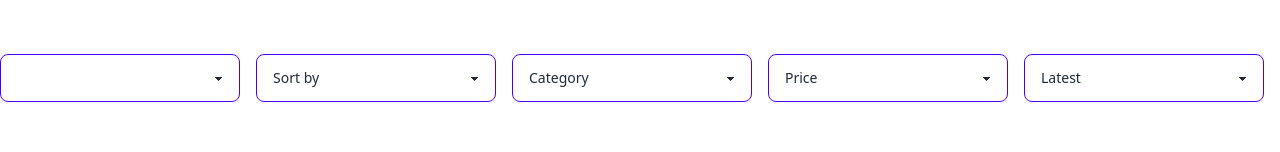
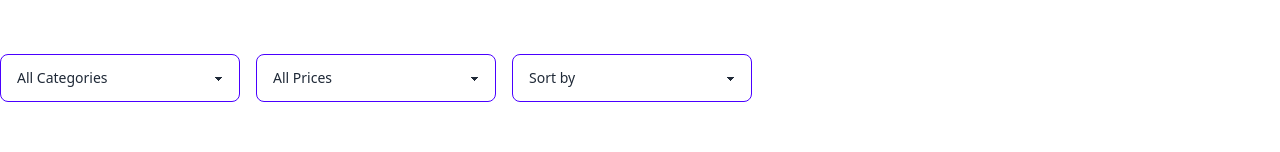
Before and after one commit to Sangma83/mern-ecommerce-frnt, a React (Vite) app: page /product in a window 1280 px wide. Shown: the part 178-330 px from the top of the page. Built offline with nearby package versions, Linux system fonts and the light colour scheme; no server answers; sample sign-in values are in the browser's storage.

Commit message:
category and price range categorization done

```diff
--- a/src/components/Product.jsx
+++ b/src/components/Product.jsx
@@ -9,14 +9,16 @@ const Product = () => {
     const [totalPages, setTotalPages] = useState(1);
     const [limit] = useState(9); // Set limit to 9 products per page
     const [search, setSearch] = useState(""); // State to hold the search query
+    const [category, setCategory] = useState(""); // State to hold the selected category
+    const [priceRange, setPriceRange] = useState(""); // State to hold the selected price range
 
     useEffect(() => {
-        fetchProducts(currentPage, search);
-    }, [currentPage, search]);
+        fetchProducts(currentPage, search, category, priceRange);
+    }, [currentPage, search, category, priceRange]);
 
-    const fetchProducts = async (page, searchQuery) => {
+    const fetchProducts = async (page, searchQuery, categoryQuery, priceRangeQuery) => {
         try {
-          const response = await fetch(`http://localhost:5000/products?page=${page}&limit=${limit}&search=${searchQuery}`);
+            const response = await fetch(`http://localhost:5000/products?page=${page}&limit=${limit}&search=${searchQuery}&category=${categoryQuery}&priceRange=${priceRangeQuery}`);
             const data = await response.json();
             setProducts(data.products);
             setTotalPages(data.totalPages);
@@ -42,10 +44,19 @@ const handleSearchChange = (event) => {
         setCurrentPage(1); // Reset to first page on new search
     };
 
+    const handleCategoryChange = (event) => {
+        setCategory(event.target.value);
+        setCurrentPage(1); // Reset to first page on category change
+    };
+
+    const handlePriceRangeChange = (event) => {
+        setPriceRange(event.target.value);
+        setCurrentPage(1); // Reset to first page on price range change
+    };
+
     return (
         <div>
             <Navbar />
-
 
             {/* Search Field */}
             <div className="my-14">
@@ -72,39 +83,50 @@ const handleSearchChange = (event) => {
 
             {/* Filters Section */}
             <div className="my-14">
-                <select className="select select-primary w-full max-w-60">
-                    <option disabled selected></option>
-                    <option>All</option>
+                <select
+                    className="select select-primary w-full max-w-60"
+                    value={category}
+                    onChange={handleCategoryChange} // Update category state on select change
+                >
+                    <option value="">All Categories</option>
+                    <option>Electronics</option>
+                    <option>Kitchen Appliances</option>
+                    <option>Fitness</option>
+                    <option>Wearable Technology</option>
+                    <option>Accessories</option>
+                    <option>Footwear</option>
+                    <option>Home Decor</option>
+                    <option>Cameras</option>
+                    <option>Audio</option>
+                    <option>Furniture</option>
+                    <option>Home Automation</option>
+                    <option>Personal Care</option>
+                    <option>Tools</option>
+                    <option>Gaming</option>
+                    <option>Transportation</option>
+                </select>
+                <select
+                    className="select select-primary w-full max-w-60 ml-4"
+                    value={priceRange}
+                    onChange={handlePriceRangeChange} // Update price range state on select change
+                >
+                    <option value="">All Prices</option>
+                    <option value="50-100">50-100</option>
+                    <option value="110-200">110-200</option>
+                    <option value="210-300">210-300</option>
+                    <option value="310-400">310-400</option>
                 </select>
                 <select className="select select-primary w-full max-w-60 ml-4">
                     <option disabled selected>Sort by</option>
                     <option>Low to High</option>
                     <option>High to Low</option>
                 </select>
-                <select className="select select-primary w-full max-w-60 ml-4">
-                    <option disabled selected>Category</option>
-                    <option>Electronics</option>
-                    <option>Kitchen Appliances</option>
-                    <option>Fitness</option>
-                    {/* Add more categories as needed */}
-                </select>
-                <select className="select select-primary w-full max-w-60 ml-4">
-                    <option disabled selected>Price</option>
-                    <option>1000-2000</option>
-                    <option>2100-4000</option>
-                    <option>4100-6000</option>
-                    <option>6100-8000</option>
-                </select>
-                <select className="select select-primary w-full max-w-60 ml-4">
-                    <option disabled selected>Latest</option>
-                </select>
             </div>
 
             {/* Product Cards Section */}
             <div className="my-20">
                 <div className="grid grid-cols-1 md:grid-cols-2 lg:grid-cols-3 gap-6">
-                    {
-                        products.map(product =>
+                    {products.map(product =>
                         <div key={product._id} className="card bg-base-100 w-96 shadow-xl">
                             <figure className="px-10 pt-10">
                                 <img
@@ -122,8 +144,7 @@ const handleSearchChange = (event) => {
                                 <p className="text-amber-700 flex items-center gap-2"><BiSolidCategory />{product.category}</p>
                             </div>
                         </div>
-                        )
-                    }
+                    )}
                 </div>
             </div>
 
```
Lines whose indentation alone changed are shown as unchanged.
